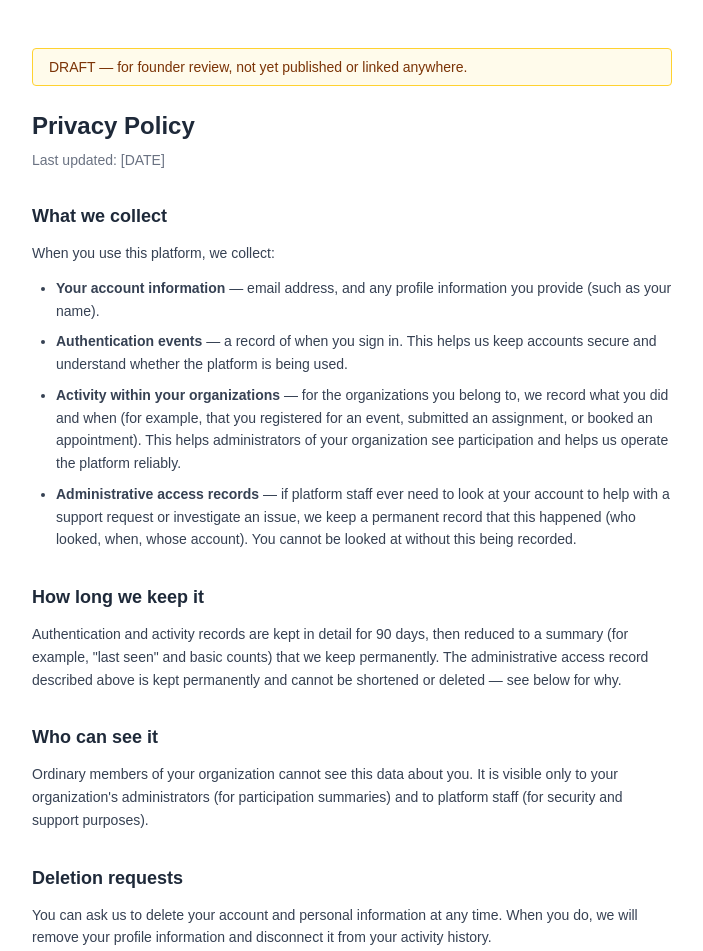
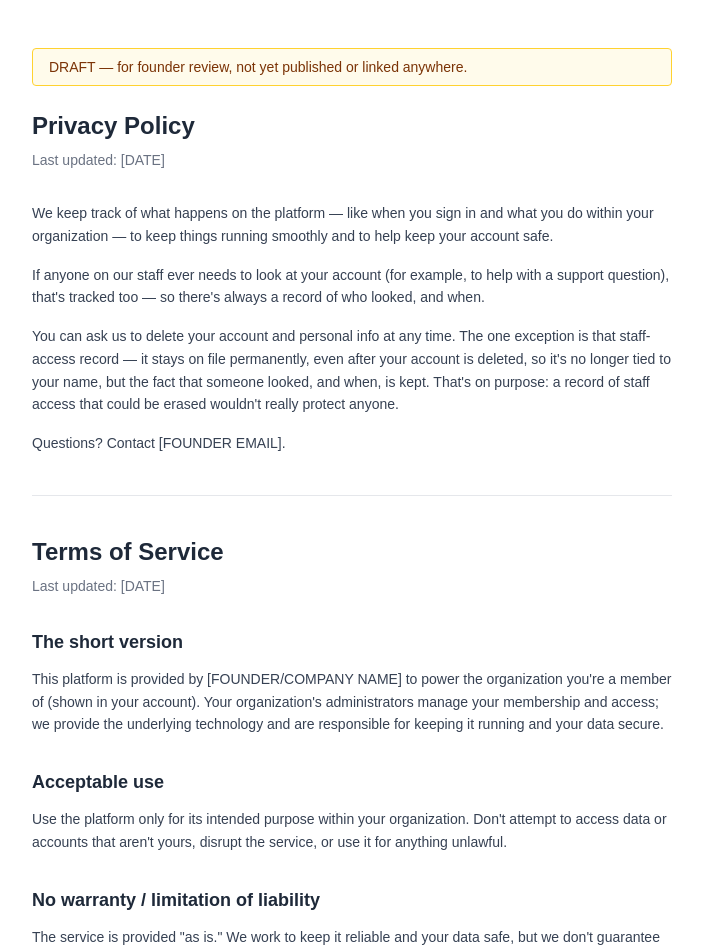
Before and after one commit to jasonartis/Solutions, a Next.js app in the folder apps/web/: page /privacy in a window 1280 px wide. Shown: the top 951 px of the page, without its empty margins (288-991 px from the left). Built offline with nearby package versions, Linux system fonts and the light colour scheme.

Commit message:
draft: simplify the privacy section (founder feedback)
Collapsed 5 legal-style sections into 3 short, plain-language
paragraphs -- same substance (activity tracking, staff-access
logging, the deletion exception), much less document-y.

```diff
--- a/apps/web/app/privacy/page.tsx
+++ b/apps/web/app/privacy/page.tsx
@@ -11,72 +11,26 @@ export default function PrivacyPage() {
       <h1 className="mb-2 text-2xl font-semibold">Privacy Policy</h1>
       <p className="mb-8 text-sm text-gray-500">Last updated: [DATE]</p>
 
-      <Section title="What we collect">
-        <p>When you use this platform, we collect:</p>
-        <ul className="list-disc space-y-2 pl-6">
-          <li>
-            <strong>Your account information</strong> — email address, and any profile
-            information you provide (such as your name).
-          </li>
-          <li>
-            <strong>Authentication events</strong> — a record of when you sign in. This helps us
-            keep accounts secure and understand whether the platform is being used.
-          </li>
-          <li>
-            <strong>Activity within your organizations</strong> — for the organizations you
-            belong to, we record what you did and when (for example, that you registered for an
-            event, submitted an assignment, or booked an appointment). This helps administrators
-            of your organization see participation and helps us operate the platform reliably.
-          </li>
-          <li>
-            <strong>Administrative access records</strong> — if platform staff ever need to look
-            at your account to help with a support request or investigate an issue, we keep a
-            permanent record that this happened (who looked, when, whose account). You cannot be
-            looked at without this being recorded.
-          </li>
-        </ul>
-      </Section>
-
-      <Section title="How long we keep it">
+      <div className="space-y-4 text-sm leading-relaxed text-gray-700">
         <p>
-          Authentication and activity records are kept in detail for 90 days, then reduced to a
-          summary (for example, "last seen" and basic counts) that we keep permanently. The
-          administrative access record described above is kept permanently and cannot be
-          shortened or deleted — see below for why.
-        </p>
-      </Section>
-
-      <Section title="Who can see it">
-        <p>
-          Ordinary members of your organization cannot see this data about you. It is visible
-          only to your organization's administrators (for participation summaries) and to
-          platform staff (for security and support purposes).
-        </p>
-      </Section>
-
-      <Section title="Deletion requests">
-        <p>
-          You can ask us to delete your account and personal information at any time. When you
-          do, we will remove your profile information and disconnect it from your activity
-          history.
+          We keep track of what happens on the platform — like when you sign in and what you do
+          within your organization — to keep things running smoothly and to help keep your
+          account safe.
         </p>
         <p>
-          <strong>One deliberate exception:</strong> the administrative access record described
-          above (who looked at an account, and when) is never deleted, even for accounts that
-          are removed — it becomes anonymous (no longer linked to your name), but the fact that a
-          lookup happened, on that date, is kept permanently. This is by design: a security
-          record that can be erased on request isn't a meaningful security record. It exists to
-          protect you — so that any access to your account is independently auditable, including
-          after the fact.
+          If anyone on our staff ever needs to look at your account (for example, to help with a
+          support question), that's tracked too — so there's always a record of who looked, and
+          when.
         </p>
-      </Section>
-
-      <Section title="Questions">
         <p>
-          Contact [FOUNDER EMAIL] with any questions about this policy or to make a data
-          request.
+          You can ask us to delete your account and personal info at any time. The one exception
+          is that staff-access record — it stays on file permanently, even after your account is
+          deleted, so it's no longer tied to your name, but the fact that someone looked, and
+          when, is kept. That's on purpose: a record of staff access that could be erased
+          wouldn't really protect anyone.
         </p>
-      </Section>
+        <p>Questions? Contact [FOUNDER EMAIL].</p>
+      </div>
 
       <hr className="my-10 border-gray-200" />
 
```
